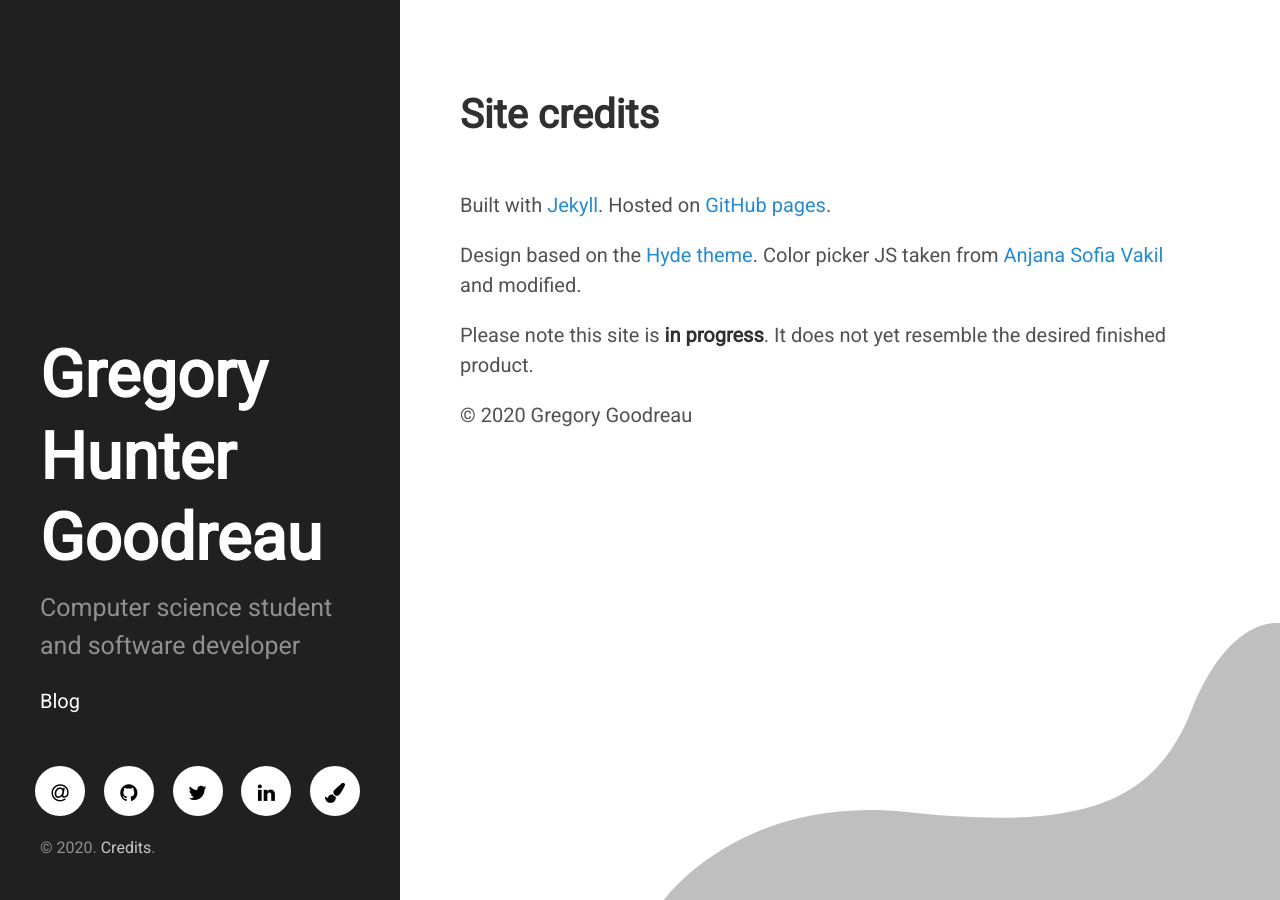
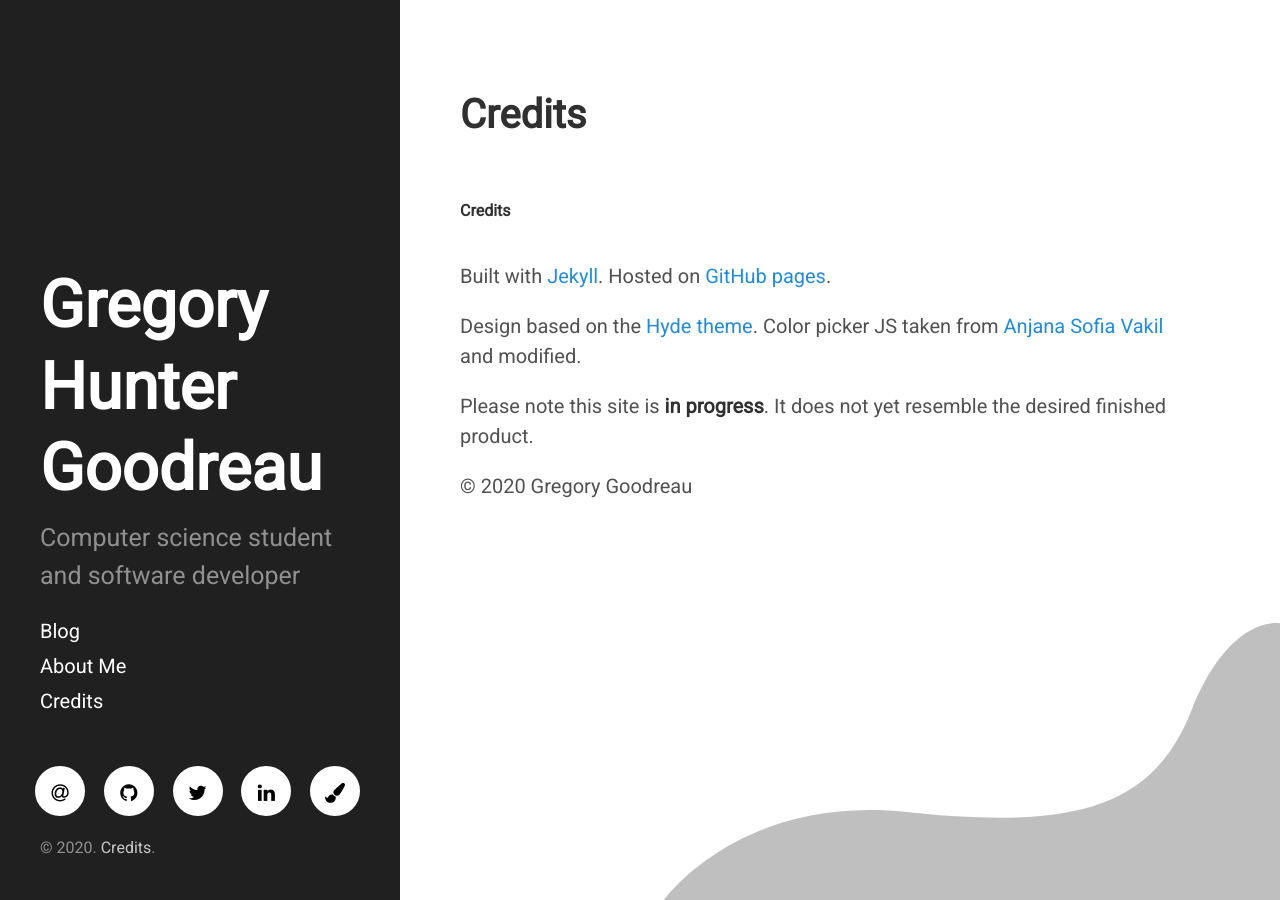
Before and after one commit to ghgoodreau/ghgoodreau.github.io, a Jekyll site: the page built from credits/index.md, in a window 1280 px wide. Built offline with Jekyll 4.4.1, drawn with Linux system fonts in a browser that asks for light colours; our own code applies the rules of GitHub Pages for plain Markdown files.

Commit message:
update website

```diff
--- a/_includes/sidebar.html
+++ b/_includes/sidebar.html
@@ -21,9 +21,7 @@
       {% for node in pages_list %}
         {% if node.title != null %}
           {% if node.layout == "page" %}
-             {% unless page.exclude %}
-               <a class="sidebar-nav-item{% if page.url == node.url %} active{% endif %}" href="{{ node.url }}">{{ node.title }}</a>
-             {% endunless %}
+            <a class="sidebar-nav-item{% if page.url == node.url %} active{% endif %}" href="{{ node.url }}">{{ node.title }}</a>
           {% endif %}
         {% endif %}
       {% endfor %}
--- a/credits/index.md
+++ b/credits/index.md
@@ -1,9 +1,8 @@
 ---
 layout: page
-title: Site credits
-exclude: true
 ---
-
+# Credits
+<br/>
 Built with [Jekyll](https://jekyllrb.com/). Hosted on [GitHub pages](https://pages.github.com/).
 
 Design based on the [Hyde theme](https://hyde.getpoole.com/). Color picker JS taken from [Anjana Sofia Vakil](https://github.com/vakila) and modified.
```
